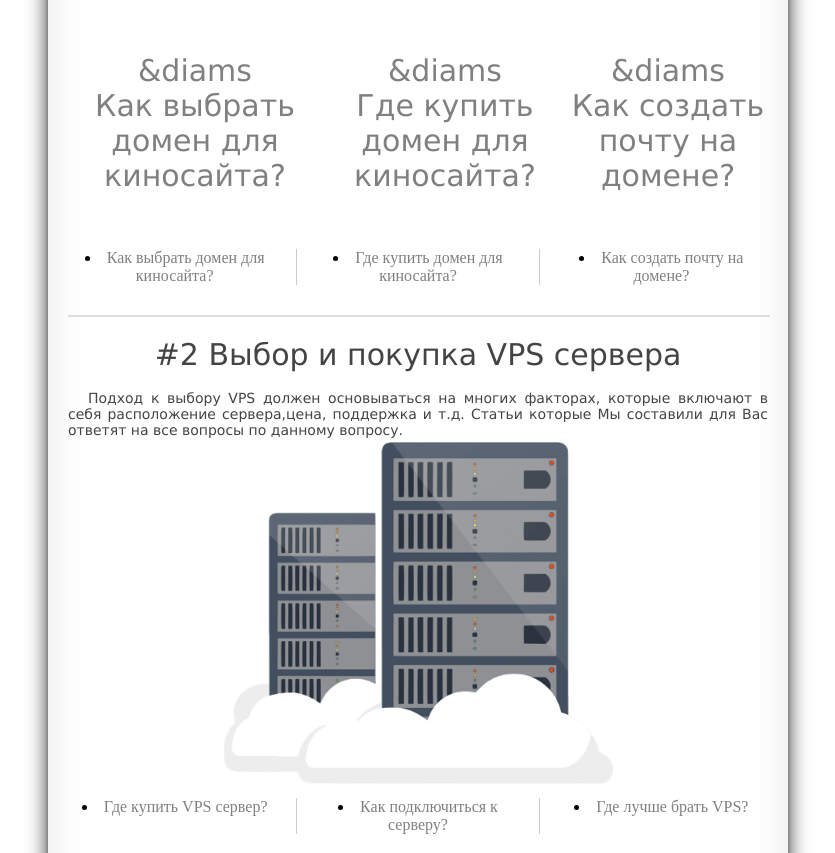
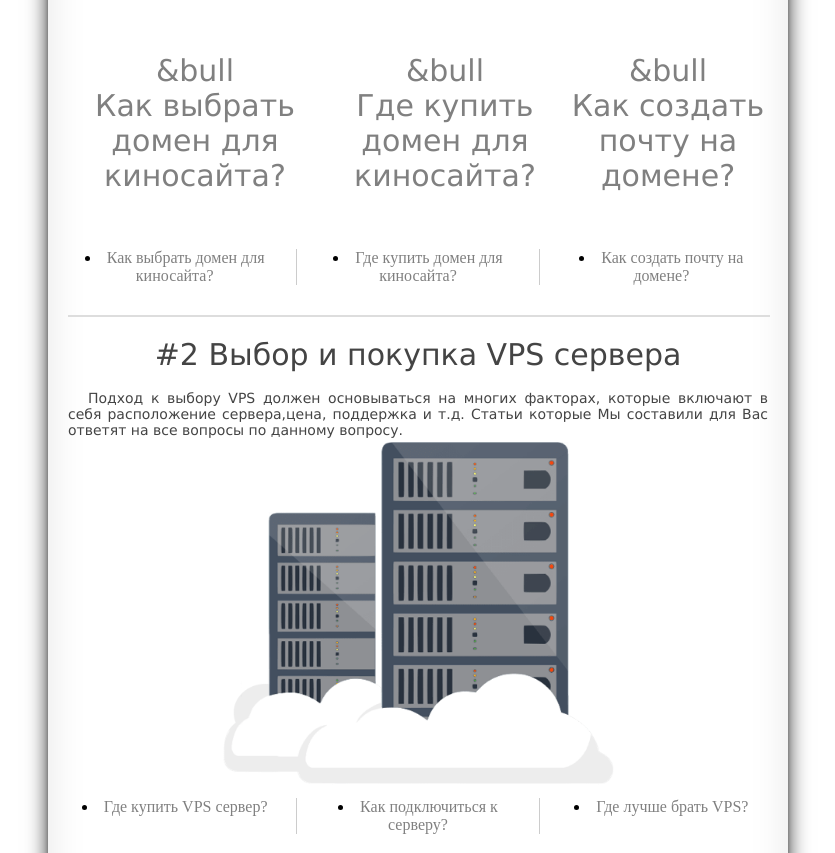
Before and after one commit to AlekseyNice/Cinema, a plain HTML site: page index.html in a window 1280 px wide. Shown: the part 929-1782 px from the top of the page, without its empty margins (222-1057 px from the left). Drawn offline with Linux system fonts and the light colour scheme.

Commit message:
Add files via upload

```diff
--- a/index.html
+++ b/index.html
@@ -42,9 +42,9 @@
 	<table>
 		<thead>
 		<tr>
-			<th><a href="/content/domen/kak_vybrat_domen.html"><h2 style="color:#808080">&diams <br> Как выбрать домен для киносайта?<h2></a></th>
-			<th><a href="/content/domen/gde_kupit_domen.html"><h2 style="color:#808080">&diams <br> Где купить домен для киносайта?</h2></a></th>
-			<th><a href="/content/domen/kak_sozdat_pochtu_na_domene.html"><h2 style="color:#808080">&diams <br> Как создать почту на домене?<h2></a></th>
+			<th><a href="/content/domen/kak_vybrat_domen.html"><h2 style="color:#808080">&bull <br> Как выбрать домен для киносайта?<h2></a></th>
+			<th><a href="/content/domen/gde_kupit_domen.html"><h2 style="color:#808080">&bull <br> Где купить домен для киносайта?</h2></a></th>
+			<th><a href="/content/domen/kak_sozdat_pochtu_na_domene.html"><h2 style="color:#808080">&bull <br> Как создать почту на домене?<h2></a></th>
 		</tr>
 		</thead>
 	</table>
```
